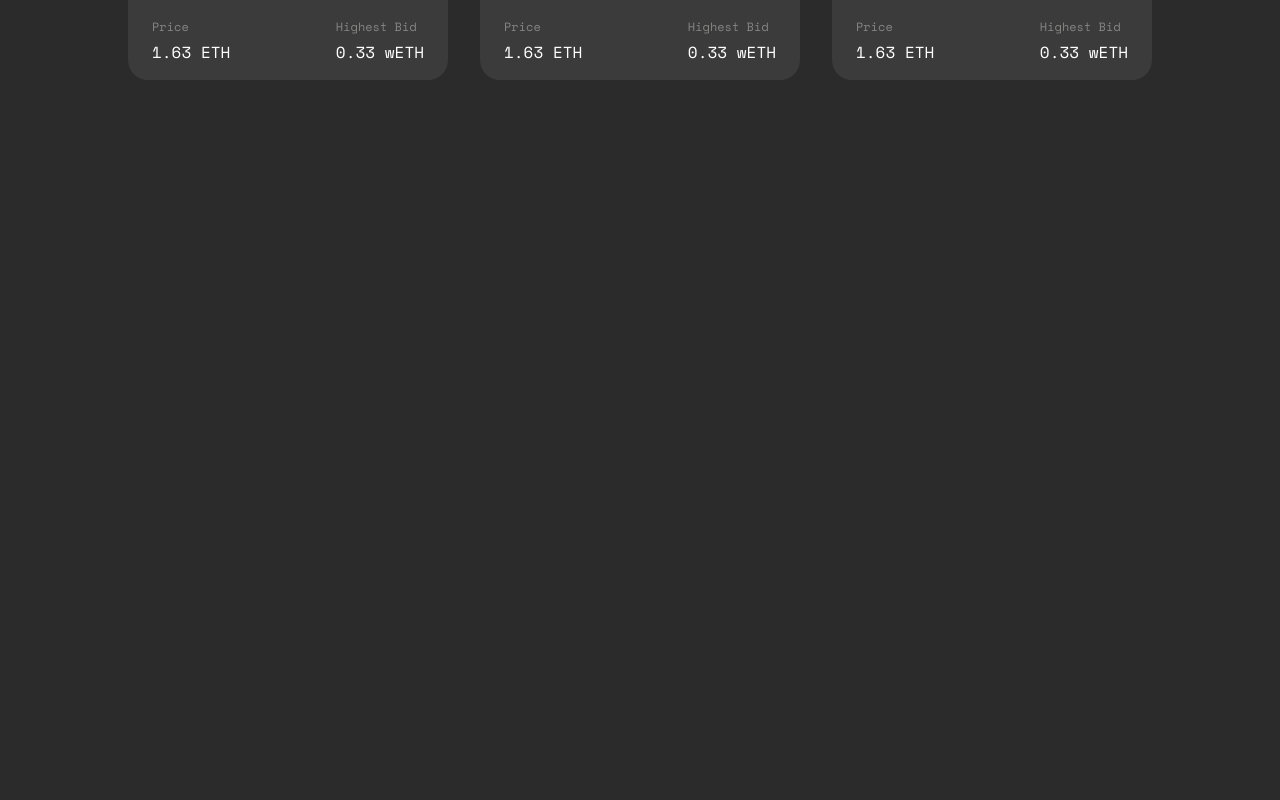
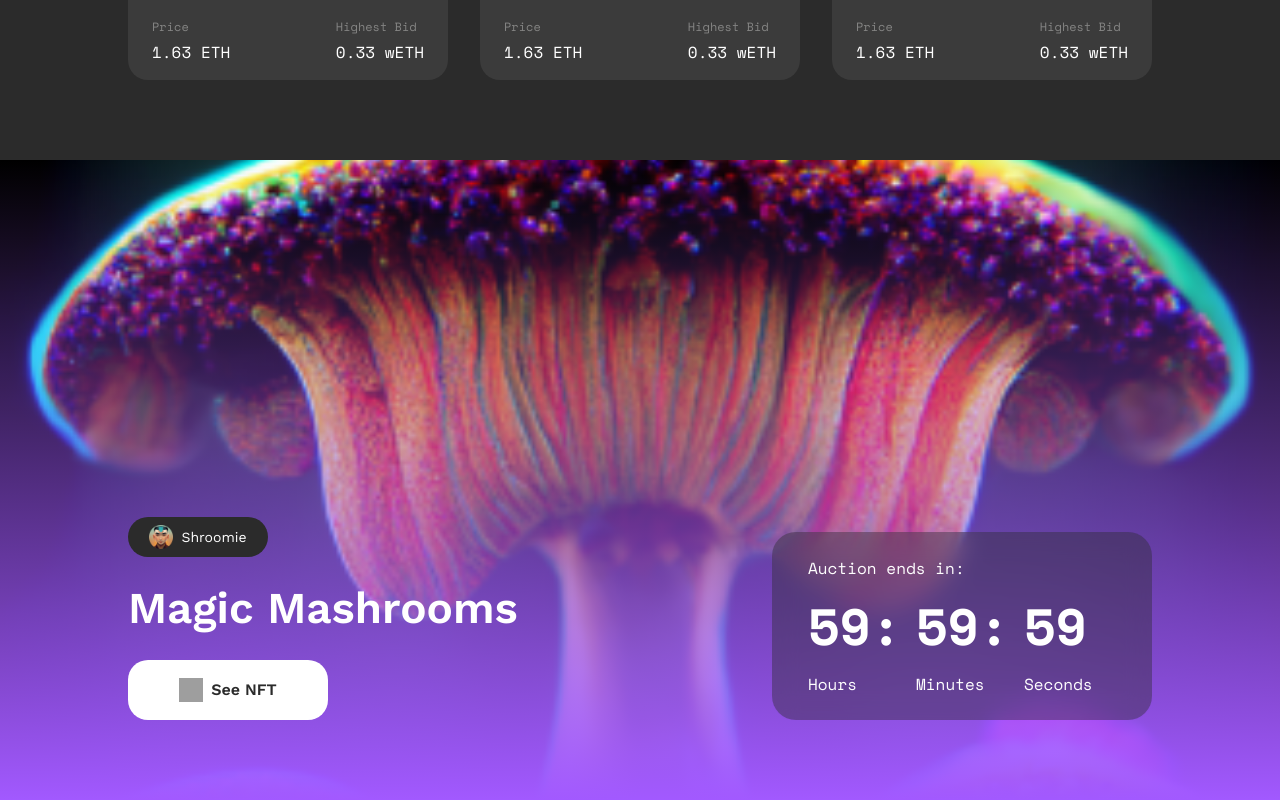
Before and after one commit to iliassel19/NFT-MarketPlace-Ilyass, a React (Create React App) app: page / in a window 1280 px wide. Shown: the part 4272-5072 px from the top of the page. Before the commit the page ends 4432 px from the top, so only its background shows below. Built offline with nearby package versions, Linux system fonts and the light colour scheme; grey boxes are pictures that could not be loaded.

Commit message:
Finish Auction section

```diff
--- a/src/App.js
+++ b/src/App.js
@@ -5,6 +5,7 @@ import Trending from "./Components/Trending/Trending";
 import Creators from "./Components/Creators/Creators";
 import Categories from "./Components/Categories/Categories";
 import NFTs from "./Components/NFTs/NFTs";
+import Auction from "./Components/Auction/Auction";
 const App = () => {
   return (
     <>
@@ -14,6 +15,7 @@ const App = () => {
       <Creators />
       <Categories />
       <NFTs />
+      <Auction />
     </>
   );
 };
--- /dev/null
+++ b/src/Components/Auction/Auction.js
@@ -0,0 +1,53 @@
+import React from "react";
+import Button from "../../UI/Button";
+import Container from "../../UI/Container";
+const Auction = () => {
+  return (
+    <Container className="relative h-screen md:h-[80vh] bg-auction bg-cover bg-no-repeat bg-center flex md:items-end">
+      <div className="absolute top-0 left-0 w-full h-screen md:h-[80vh] from-cta to-transparent bg-gradient-to-t z-0"></div>
+      <div className="flex flex-col md:flex-row w-full justify-center gap-12 md:items-end md:justify-between z-10">
+        <div className="flex flex-col items-start gap-6">
+          <div className="w-[140px] h-10 bg-bg flex items-center justify-center gap-2 rounded-full">
+            <img
+              src="./Images/Avatars/Avatar7.png"
+              alt="Shroomie profil."
+              className="w-6 h-6"
+            />
+            <h4 className="text-white font-work text-[14px]">Shroomie</h4>
+          </div>
+          <h2 className="text-white font-work text-[44px] leading-tight sm:text-h3 min-[900px]:text-[44px] font-semibold">
+            Magic Mashrooms
+          </h2>
+          <Button
+            filled={true}
+            className="bg-white opacity-100 hidden md:flex md:w-[200px]"
+          >
+            <img src="./Icons/Eye.svg" alt="Eye icon" className="w-6 h-6" />
+            <p className="text-bg">See NFT</p>
+          </Button>
+        </div>
+        <div className="bg-bg bg-opacity-40 backdrop-blur-md px-9 py-6 rounded-3xl min-[900px]:w-[380px] flex flex-col items-start gap-2 text-white font-space">
+          <p className="text-base">Auction ends in:</p>
+          <div className="grid grid-cols-3 gap-x-4 gap-y-2 w-full">
+            <h3 className="text-h3 min-[900px]:text-h2 font-semibold flex items-center justify-between">
+              59<span>:</span>
+            </h3>
+            <h3 className="text-h3 min-[900px]:text-h2 font-semibold flex items-center justify-between">
+              59<span>:</span>
+            </h3>
+            <h3 className="text-h3 min-[900px]:text-h2 font-semibold">59</h3>
+            <p className="text-base">Hours</p>
+            <p className="text-base">Minutes</p>
+            <p className="text-base">Seconds</p>
+          </div>
+        </div>
+        <Button filled={true} className="bg-white opacity-100 flex md:hidden">
+          <img src="./Icons/Eye.svg" alt="Eye icon" className="w-6 h-6" />
+          <p className="text-bg">See NFT</p>
+        </Button>
+      </div>
+    </Container>
+  );
+};
+
+export default Auction;
--- a/src/Components/Hero/Hero.js
+++ b/src/Components/Hero/Hero.js
@@ -2,9 +2,6 @@ import React from "react";
 import Container from "../../UI/Container";
 import Card from "../../UI/Card";
 import Button from "../../UI/Button";
-// import RocketLaunch from "../../Icons/RocketLaunch.svg";
-// import HeroImg from "../../Images/Hero-img.png";
-// import AnimaKid from "../../Images/Avatars/Avatar14.png";
 import HeroStates from "./HeroStates";
 const Hero = () => {
   return (
--- a/src/Components/Navigation/Navigation.js
+++ b/src/Components/Navigation/Navigation.js
@@ -1,5 +1,4 @@
 import { React, useState } from "react";
-// import Logo from "../../Icons/Logo.svg";
 import NavigationList from "./NavigationList";
 
 const Navigation = () => {
--- a/src/Components/Navigation/NavigationList.js
+++ b/src/Components/Navigation/NavigationList.js
@@ -1,7 +1,7 @@
 import React from "react";
 import NavigationItem from "./NavigationItem";
 import Button from "../../UI/Button";
-// import User from "../../Icons/User.svg";
+
 const NavigationList = (props) => {
   return (
     <nav
--- a/src/UI/Container.js
+++ b/src/UI/Container.js
@@ -2,7 +2,11 @@ import React from "react";
 
 const Container = (props) => {
   return (
-    <div className="px-6 py-12 md:py-16 max-w-[1280px] mx-auto sm:px-9 xl:px-32 lg:py-20">
+    <div
+      className={`px-6 py-12 md:py-16 max-w-[1280px] mx-auto sm:px-9 xl:px-32 lg:py-20 ${
+        props?.className ? props.className : ""
+      }`}
+    >
       {props.children}
     </div>
   );
--- a/tailwind.config.js
+++ b/tailwind.config.js
@@ -42,6 +42,9 @@ module.exports = {
       animation: {
         show: "show 1s cubic-bezier(0.87, 0, 0.13, 1) forwards",
       },
+      backgroundImage: {
+        auction: "url('../public/Images/Primary-Mushroom-img.png')",
+      },
     },
   },
   plugins: [],
```
Also changed, not shown: src/Components/Categories/Categories.js (+1 -16 lines), src/Components/Creators/Creators.js (+0 -13 lines), src/Components/NFTs/NFTs.js (+0 -7 lines), src/Components/Trending/Trending.js (+0 -9 lines).
